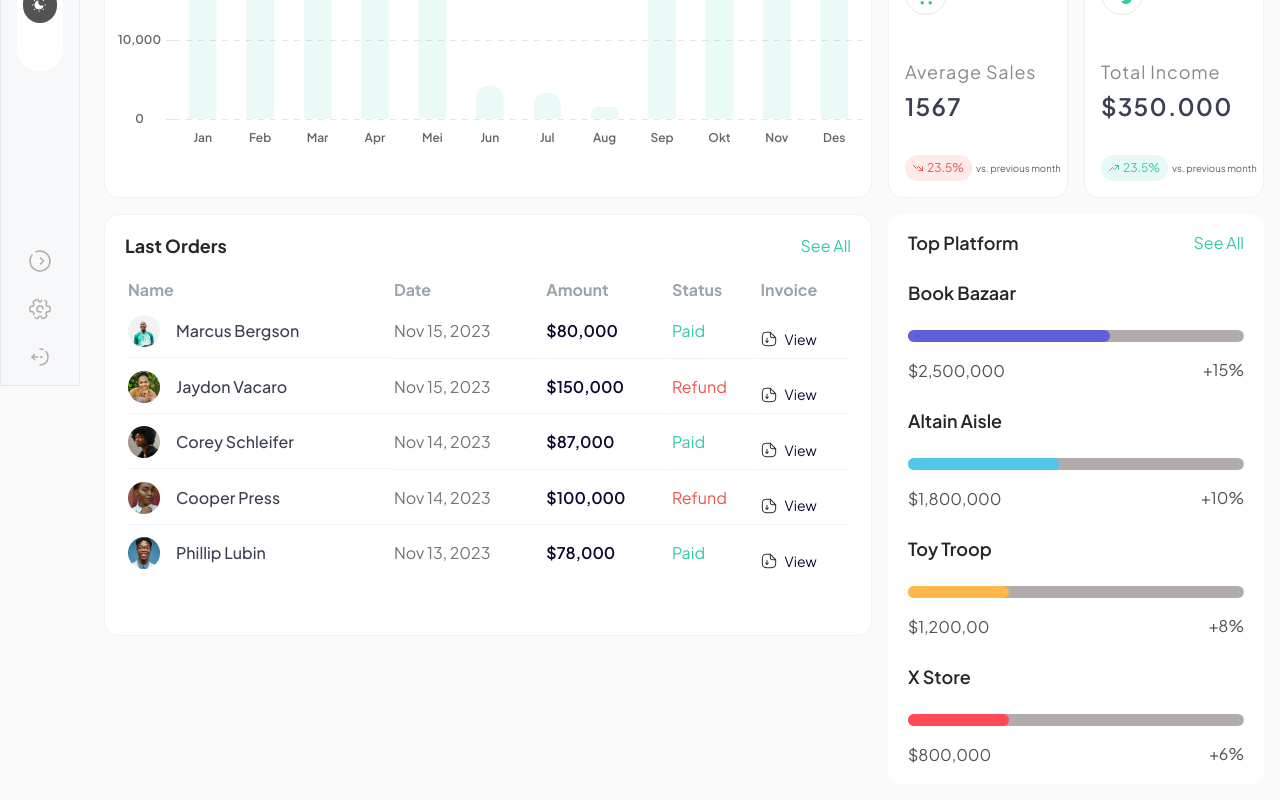
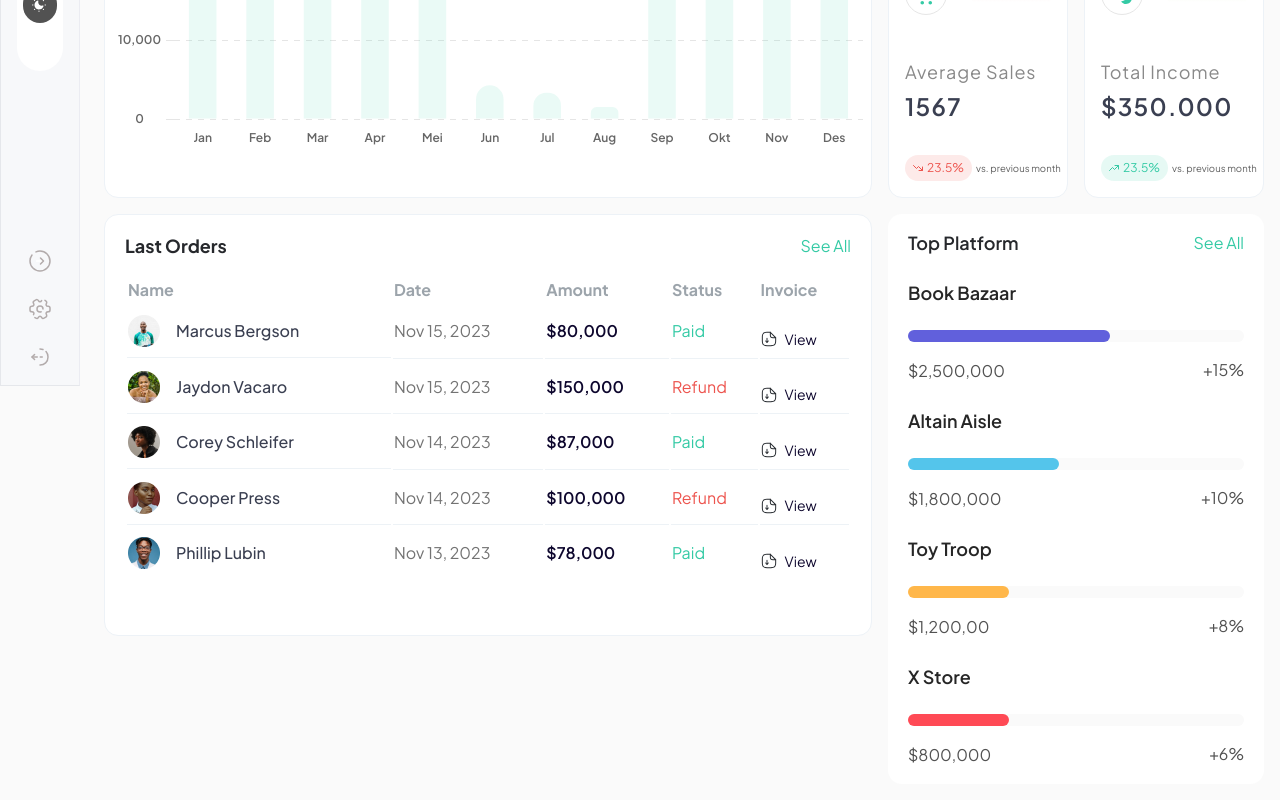
Before and after one commit to RickWithThePortalGun/Geegpay-Frontend-Challenge, a Next.js app: page / in a window 1280 px wide. Shown: the part 414-1214 px from the top of the page. Built offline with nearby package versions, Linux system fonts and the light colour scheme.

Commit message:
some color changes

```diff
--- a/app/page.js
+++ b/app/page.js
@@ -792,7 +792,7 @@ const Home = () => {
               Book Bazaar
             </p>
           </div>
-          <div className="w-full rounded-full bg-[#b2abab] h-[0.75rem] dark:opacity-80 opacity-100">
+          <div className="w-full rounded-full dark:bg-[#b2abab] bg-[#fafafa] h-[0.75rem] dark:opacity-80 opacity-100">
             <motion.div
               ref={ref}
               initial="hidden"
@@ -812,7 +812,7 @@ const Home = () => {
               Altain Aisle
             </p>
           </div>
-          <div className="w-full rounded-full bg-[#b2abab] h-[0.75rem] dark:opacity-80 opacity-100">
+          <div className="w-full rounded-full dark:bg-[#b2abab] bg-[#fafafa] h-[0.75rem] dark:opacity-80 opacity-100">
             <motion.div
               ref={ref}
               initial="hidden"
@@ -832,7 +832,7 @@ const Home = () => {
               Toy Troop
             </p>
           </div>
-          <div className="w-full rounded-full bg-[#b2abab] h-[0.75rem] dark:opacity-80 opacity-100">
+          <div className="w-full rounded-full dark:bg-[#b2abab] bg-[#fafafa] h-[0.75rem] dark:opacity-80 opacity-100">
             <motion.div
               ref={ref}
               initial="hidden"
@@ -852,7 +852,7 @@ const Home = () => {
               X Store
             </p>
           </div>
-          <div className="w-full rounded-full bg-[#b2abab] h-[0.75rem] dark:opacity-80 opacity-100">
+          <div className="w-full rounded-full dark:bg-[#b2abab] bg-[#fafafa] h-[0.75rem] dark:opacity-80 opacity-100">
             <motion.div
               ref={ref}
               initial="hidden"
```
